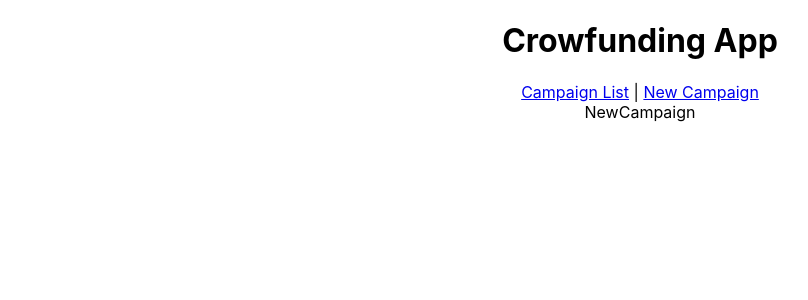
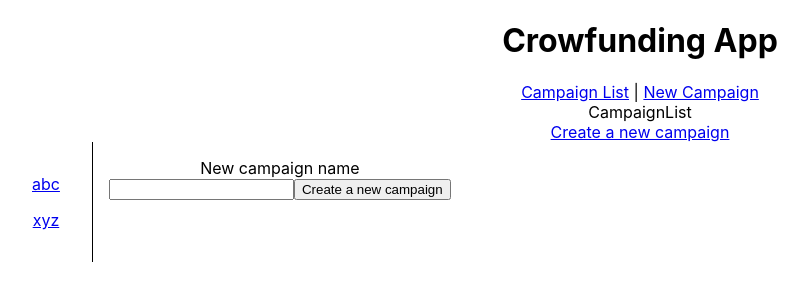
Before and after one commit to NhatTai20/crowdfunding-CNM, a React (Create React App) app: page /campaigns/new in a window 1280 px wide. Shown: the top 300 px of the page, without its empty margins (0-808 px from the left). Built offline with nearby package versions, Linux system fonts and the light colour scheme.

Commit message:
create new campaign page

```diff
--- a/src/component/CampaignDetail.tsx
+++ b/src/component/CampaignDetail.tsx
@@ -1,10 +1,15 @@
-import React from 'react'
-import { useParams } from 'react-router-dom'
+import React, { useEffect } from 'react'
+import { useParams, useNavigate } from 'react-router-dom'
 import { campaigns } from '../data/campagin';
 
 const CampaignDetail = () => {
 const params = useParams<{campaignId: string}>();
+const navigate = useNavigate();
 const campaign = campaigns.find(campaign => campaign.id.toString() === params.campaignId)
+
+useEffect(() => {
+    if(!campaign) navigate('..')
+}, [campaign])
   return (
     <h2 style={{padding: '1rem'}}>
         {campaign ?
--- a/src/component/CampaignList.tsx
+++ b/src/component/CampaignList.tsx
@@ -6,10 +6,11 @@ function CampaignList() {
   return (
     <main>
     <div>CampaignList</div>
+    <Link to='new'>Create a new campaign</Link>
     <div style={{display: 'flex'}}>
       <nav style={{padding: "1rem", borderRight: "1px solid"}}>
         {campaigns.map(campaign => (
-          <Link to={`/campaigns/${campaign.id}`} key={campaign.id} style={{display: 'block', margin: '1rem'}}>{campaign.name}</Link>
+          <Link to={`${campaign.id}`} key={campaign.id} style={{display: 'block', margin: '1rem'}}>{campaign.name}</Link>
         ))}
       </nav>
       <Outlet/>
--- a/src/component/Home/Home.tsx
+++ b/src/component/Home/Home.tsx
@@ -6,8 +6,8 @@ const Home = () => {
     <div className='Home'>
         <h1>Crowfunding App</h1>
         <nav>
-            <Link to='/campaigns'>Campaign List</Link> |{' '}
-            <Link to='/campaigns/new'>New Campaign</Link>
+            <Link to='campaigns'>Campaign List</Link> |{' '}
+            <Link to='campaigns/new'>New Campaign</Link>
         </nav>
         <Outlet/>
     </div>
--- a/src/component/NewCampaign.tsx
+++ b/src/component/NewCampaign.tsx
@@ -2,7 +2,11 @@ import React from 'react'
 
 function NewCampaign() {
   return (
-    <div>NewCampaign</div>
+    <form style={{padding: '1rem'}}>
+        <label htmlFor="new-campaign" style={{display: 'block'}}>New campaign name</label>
+        <input type="text" name="new-campaign" id="new-campaign" />
+        <input type="submit" value="Create a new campaign"/>
+    </form>
   )
 }
 
--- a/src/index.tsx
+++ b/src/index.tsx
@@ -19,8 +19,8 @@ root.render(
           <Route path="campaigns" element={<CampaignList />}>
             <Route index element={<h2 style={{padding: '1rem'}}>Please select a compaign</h2>}/>
             <Route path=':campaignId' element={<CampaignDetail/>}/>
+            <Route path="new" element={<NewCampaign />} />
           </Route>
-          <Route path="campaigns/new" element={<NewCampaign />} />
         </Route>
       </Routes>
     </BrowserRouter>
```
